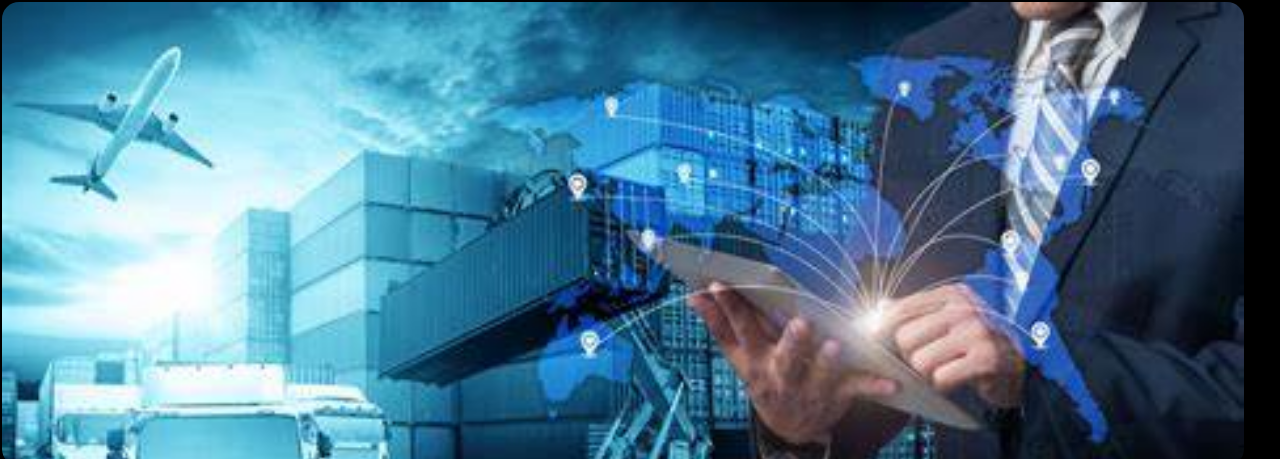
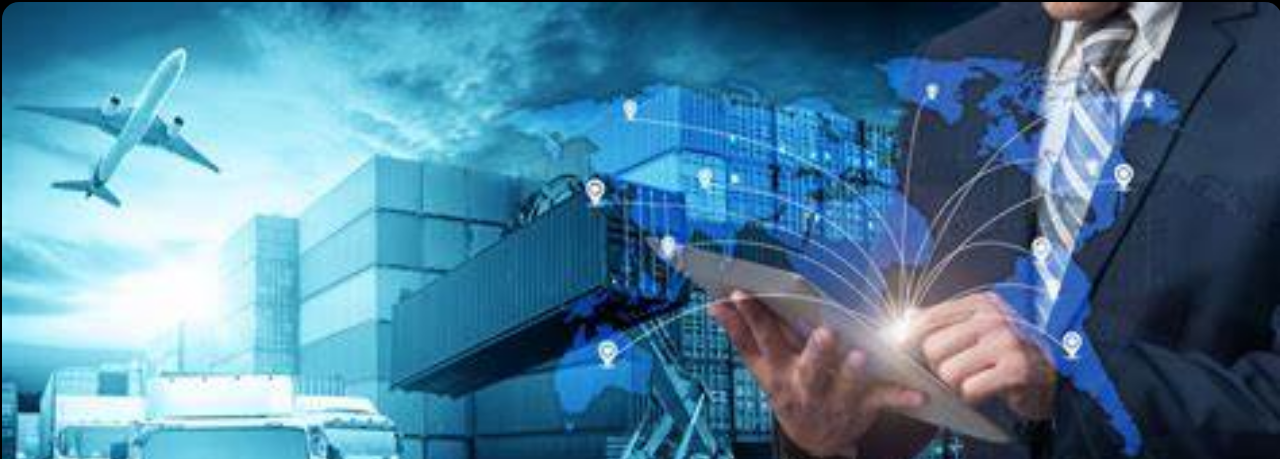
Before and after one commit to pablomartinezc8/segundaEntrega-proyectoFinal, a plain HTML site: page index.html in a window 1280 px wide. Shown: the part 101-560 px from the top of the page. Drawn offline with nearby package versions, Linux system fonts and the light colour scheme.

Commit message:
ancho de la imagen grande del index

```diff
--- a/css/style.css
+++ b/css/style.css
@@ -76,7 +76,7 @@ h1{
 }
 .imagenGrande{
     border-radius: 17px;
-    width: 97vw;
+    width: 100vw;
     margin: 2px;
 }
 .imgCarousel2{
```
